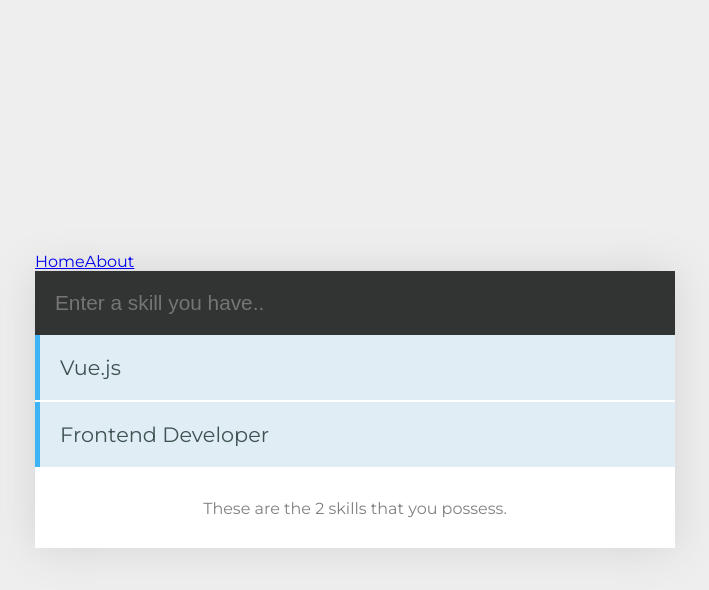
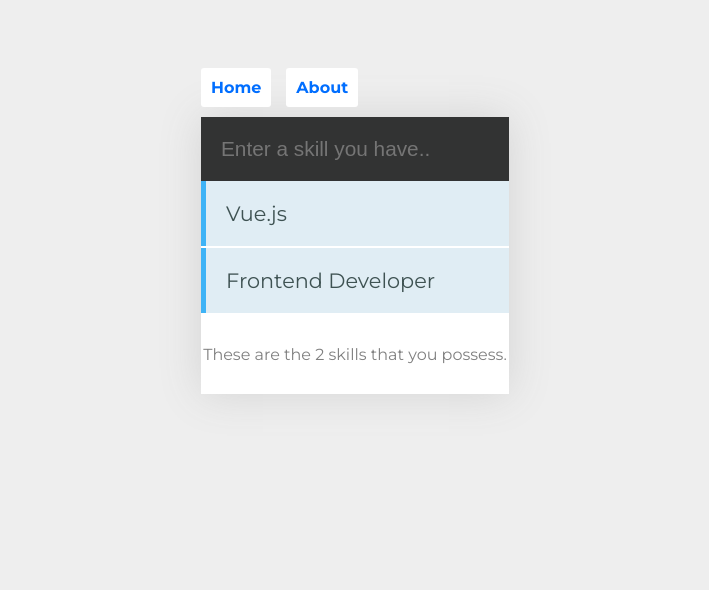
Before and after one commit to Drozerah/vue-crud-spa-skills-app, a Vue app: page / in a window 1280 px wide. Shown: the top 590 px of the page, without its empty margins (285-994 px from the left). Built offline with nearby package versions, Linux system fonts and the light colour scheme; a small style sheet from the web is missing.

Commit message:
feat: add CSS styles

```diff
--- a/src/App.vue
+++ b/src/App.vue
@@ -28,13 +28,20 @@ body {
   display: grid;
   grid-template-rows: auto;
   justify-items: center;
-  align-items: center;
+  padding-top: 50px;
 }
-body, html {
-  margin: 0;
-  height: 100%;
+
+nav {
+  padding: 20px 20px 20px 0;
 }
-#app {
-    width: 50%;
+
+nav a {
+  padding: 10px;
+  text-decoration: none;
+  background: #fff;
+  border-radius: 3px;
+  color: rgb(0, 110, 255);
+  font-weight: bold;
+  margin-right: 15px;
 }
 </style>
```
